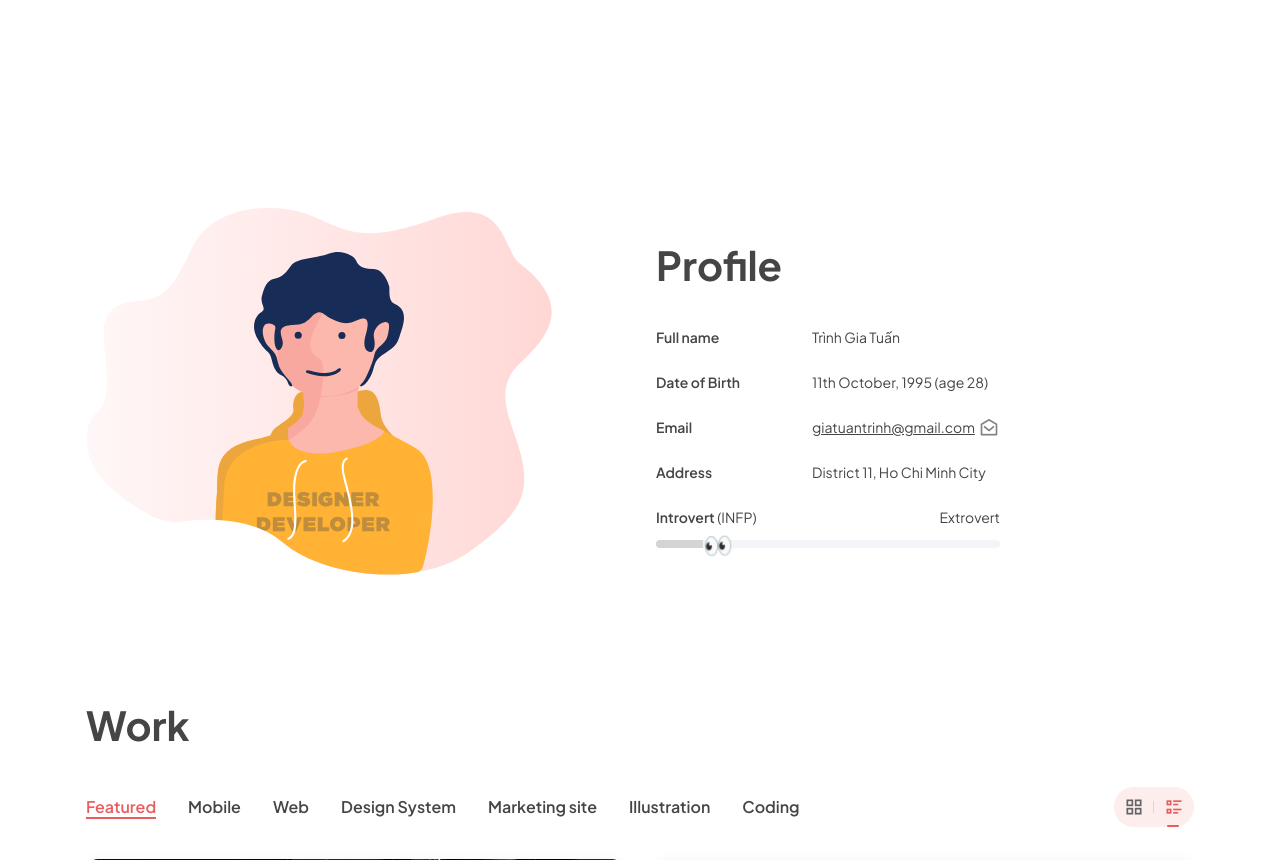
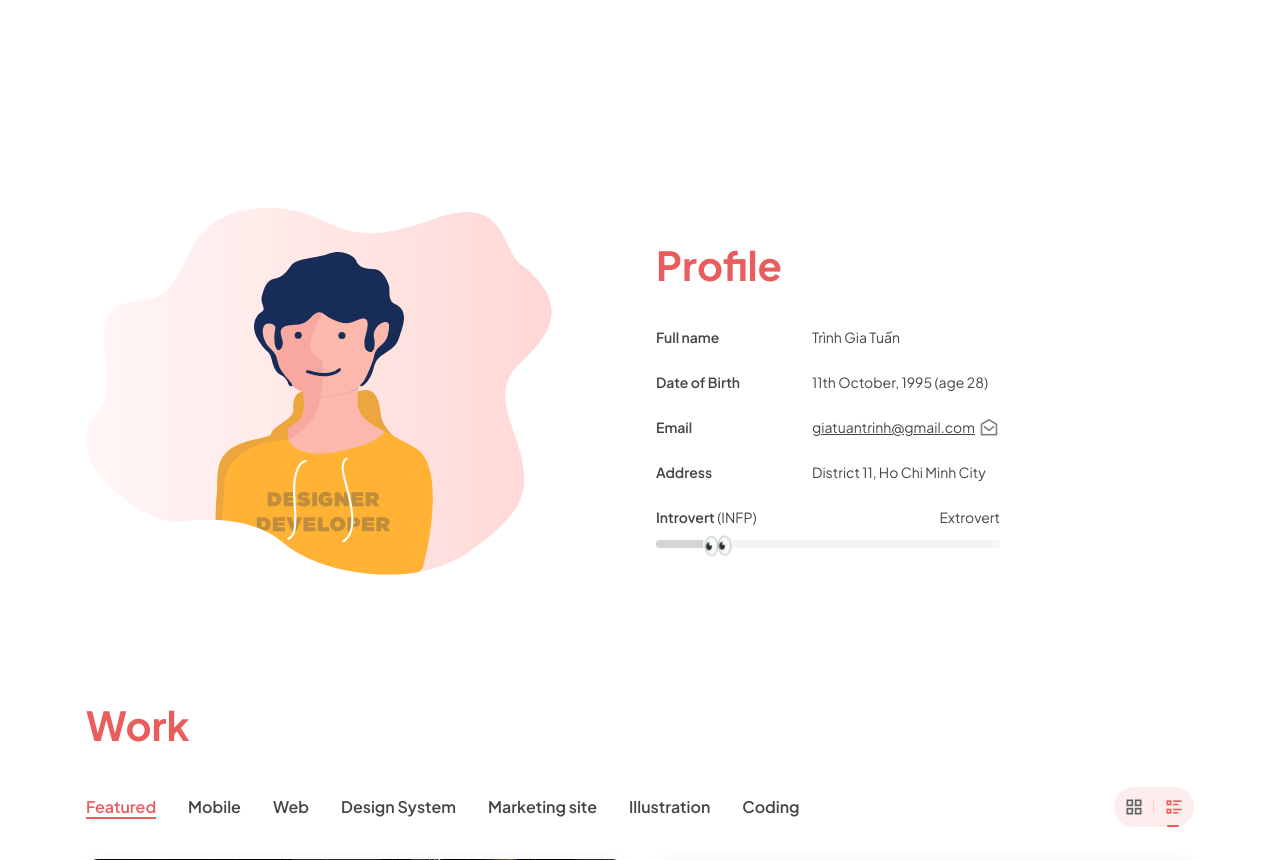
Before and after one commit to tgt95/portfolio, a PHP site: page / in a window 1280 px wide. Shown: the part 1005-1865 px from the top of the page. Run offline with PHP 8.4, Linux system fonts and the light colour scheme.

Commit message:
Update Title color

```diff
--- a/assets/css/style.css
+++ b/assets/css/style.css
@@ -666,7 +666,7 @@ body {
 .section-title {
   font-weight: 700;
   font-size: 40px;
-  color: #454545;
+  color: #EA5D5D;
 }
 @media (max-width: 576px) {
   .section-title {
--- a/src/scss/section/_common.scss
+++ b/src/scss/section/_common.scss
@@ -9,7 +9,7 @@
 	&-title{
 		font-weight: 700;
 		font-size: $h1;
-		color: $neutral-900;
+		color: $brand;
 		@media (max-width: 576px) {
 			font-size: $h2;
 		}
```
Also changed, not shown: assets/css/style.min.css, 1 other file.
